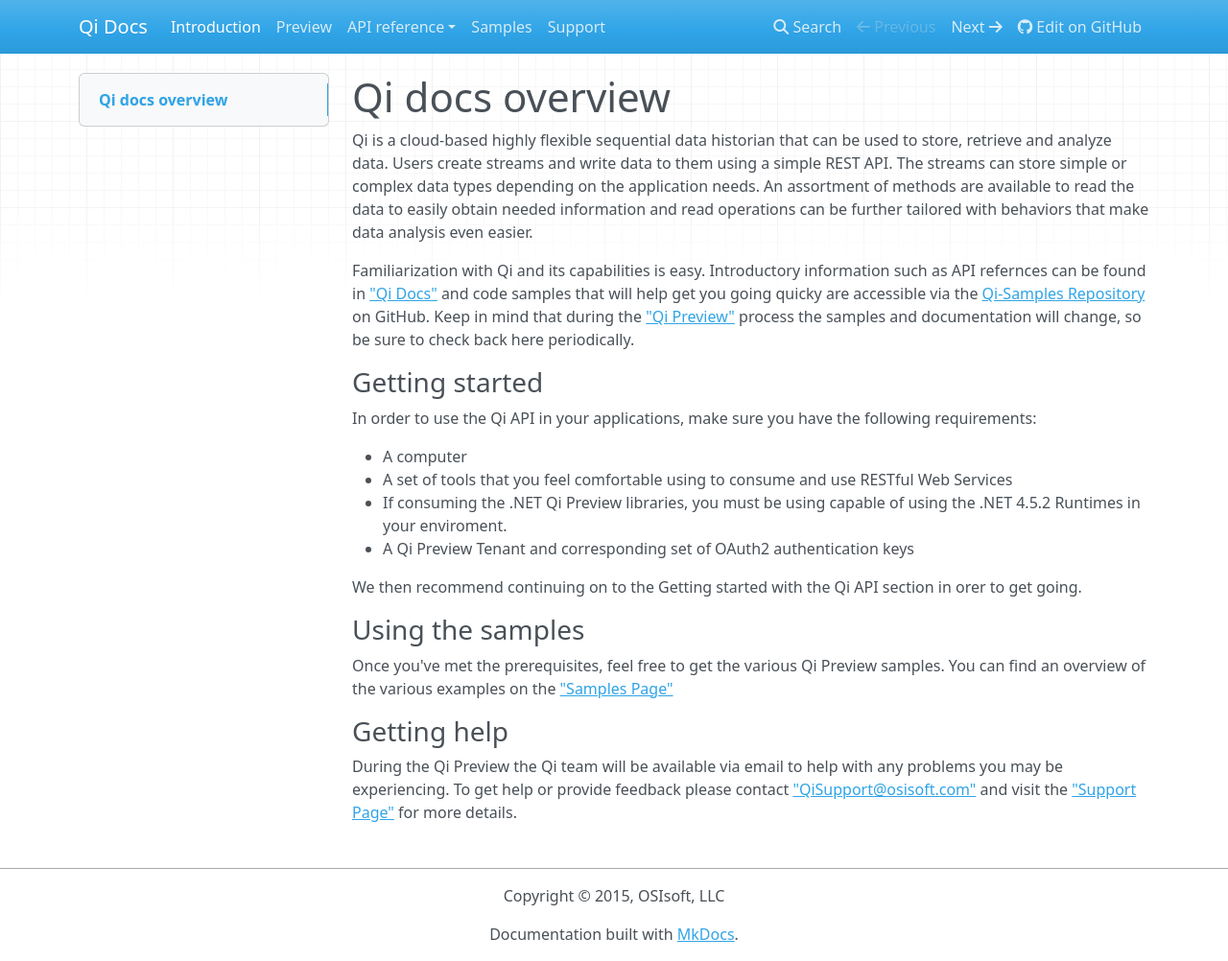
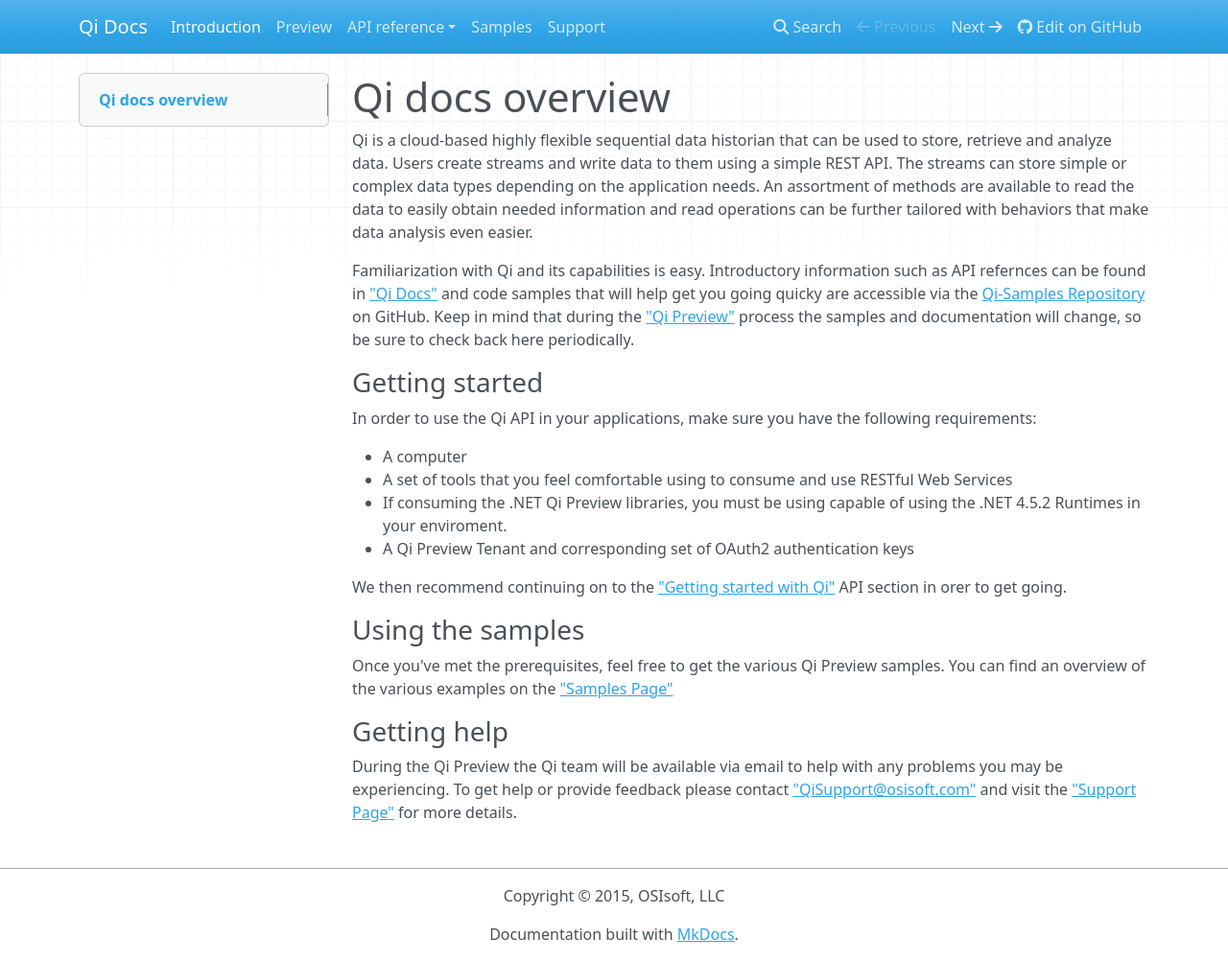
Before and after one commit to ssuryanarayanan/Qi-Docs, an MkDocs documentation site: the page built from docs/index.md, in a window 1280 px wide and 1002 px high. Shown: the whole window at 96% size. Built offline with MkDocs 1.6.1, drawn with Linux system fonts in a browser that asks for light colours; nearby versions of some CDN libraries; old or Windows-style settings are respelled for this version of MkDocs.

Commit message:
Update index.md

```diff
--- a/docs/index.md
+++ b/docs/index.md
@@ -11,7 +11,7 @@
 - If consuming the .NET Qi Preview libraries, you must be using capable of using the .NET 4.5.2 Runtimes in your enviroment.
 - A Qi Preview Tenant and corresponding set of OAuth2 authentication keys
 
-We then recommend continuing on to the Getting started with the Qi API section in orer to get going.
+We then recommend continuing on to the ["Getting started with Qi"](https://qi-docs.readthedocs.org/en/latest/Overview/) API section in orer to get going.
 
 ### Using the samples
 Once you've met the prerequisites, feel free to get the various Qi Preview samples.
```
